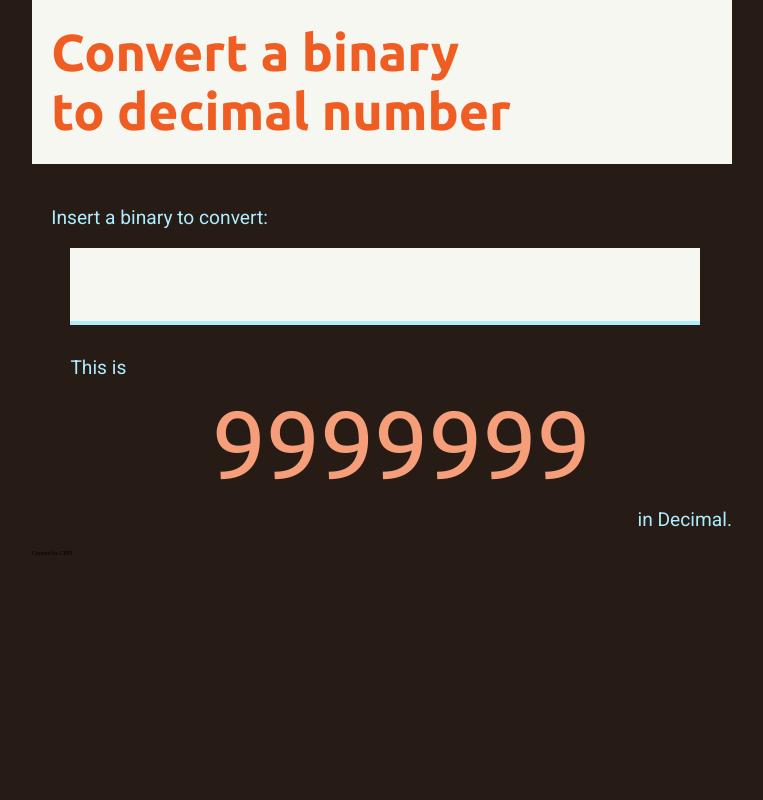
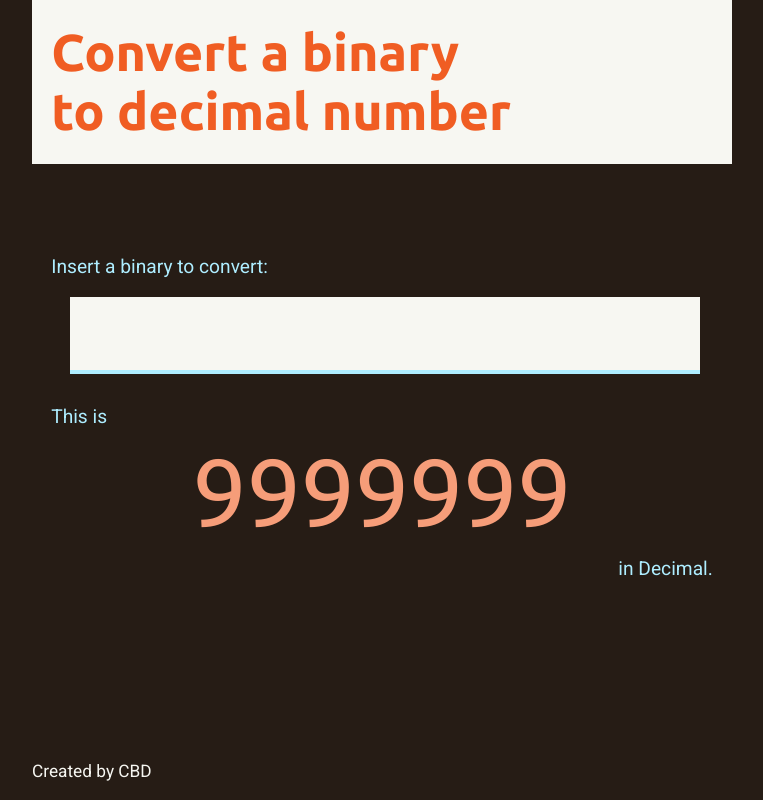
Before and after one commit to ClaudioDutra/Binary2Decimal, a website: page index.html in a window 1280 px wide. Shown: the whole page, without its empty margins (258-1021 px from the left). Drawn offline with Linux system fonts and the light colour scheme.

Commit message:
Feature: Style of footer

```diff
--- a/style/style.css
+++ b/style/style.css
@@ -24,6 +24,7 @@ body {
     display: flex;
     flex-direction: column;
     align-items: center;
+    justify-content: space-between;
 }
 
 header, main, footer {
@@ -47,6 +48,7 @@ main {
     font-family: 'Roboto', sans-serif;
     color: var(--color-text-primary);
     font-size: 2rem;
+    min-height: 60%;
 }
 
 main fieldset {
@@ -71,7 +73,7 @@ main fieldset input {
 }
 
 main div {
-    padding: 0rem 0rem 1rem 2rem;
+    padding: 0rem 1rem 1rem 1rem;
     display: flex;
     flex-direction: column;
 }
@@ -86,3 +88,10 @@ main div #result {
 main div:last-child {
     align-self: flex-end;
 }
+
+footer {
+    color: var(--color-text-footer);
+    font-family: 'Roboto', sans-serif;
+    font-size: 1.8rem;
+    margin: 2rem 0rem;
+}
```
